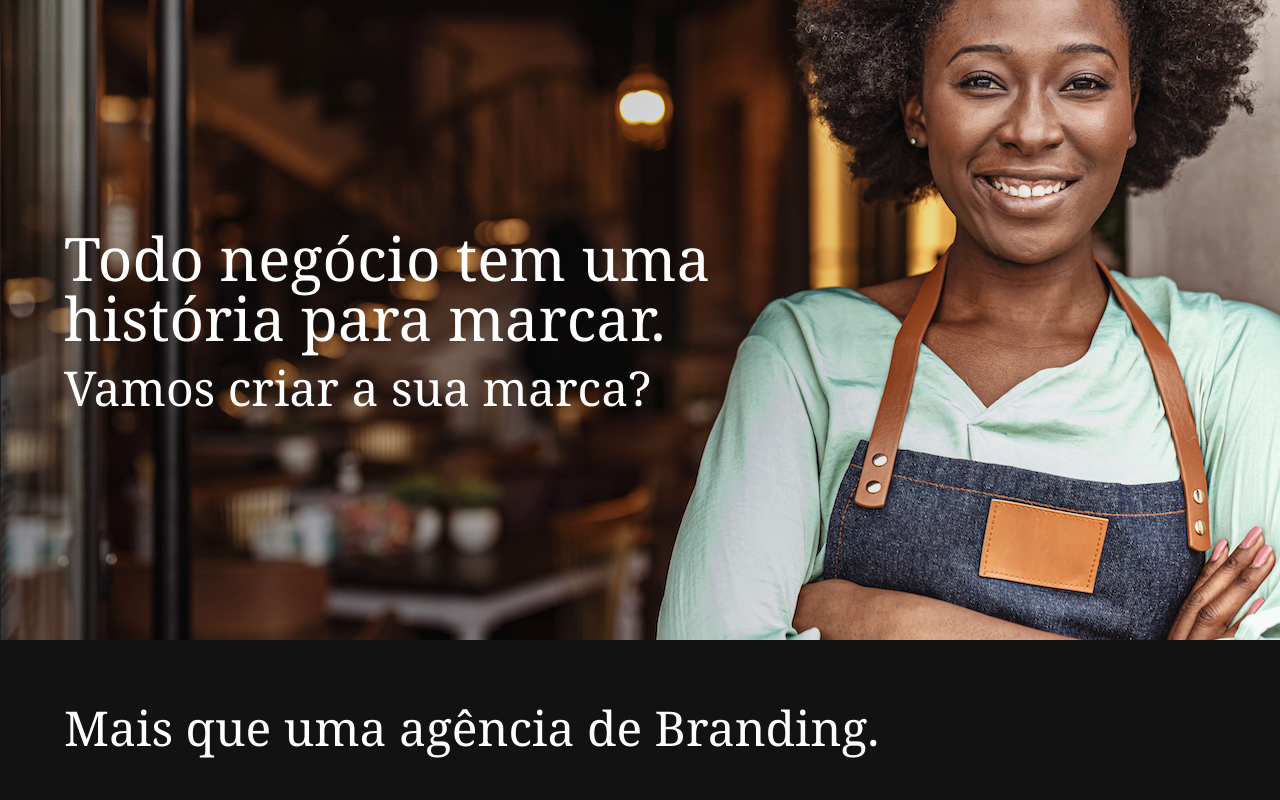
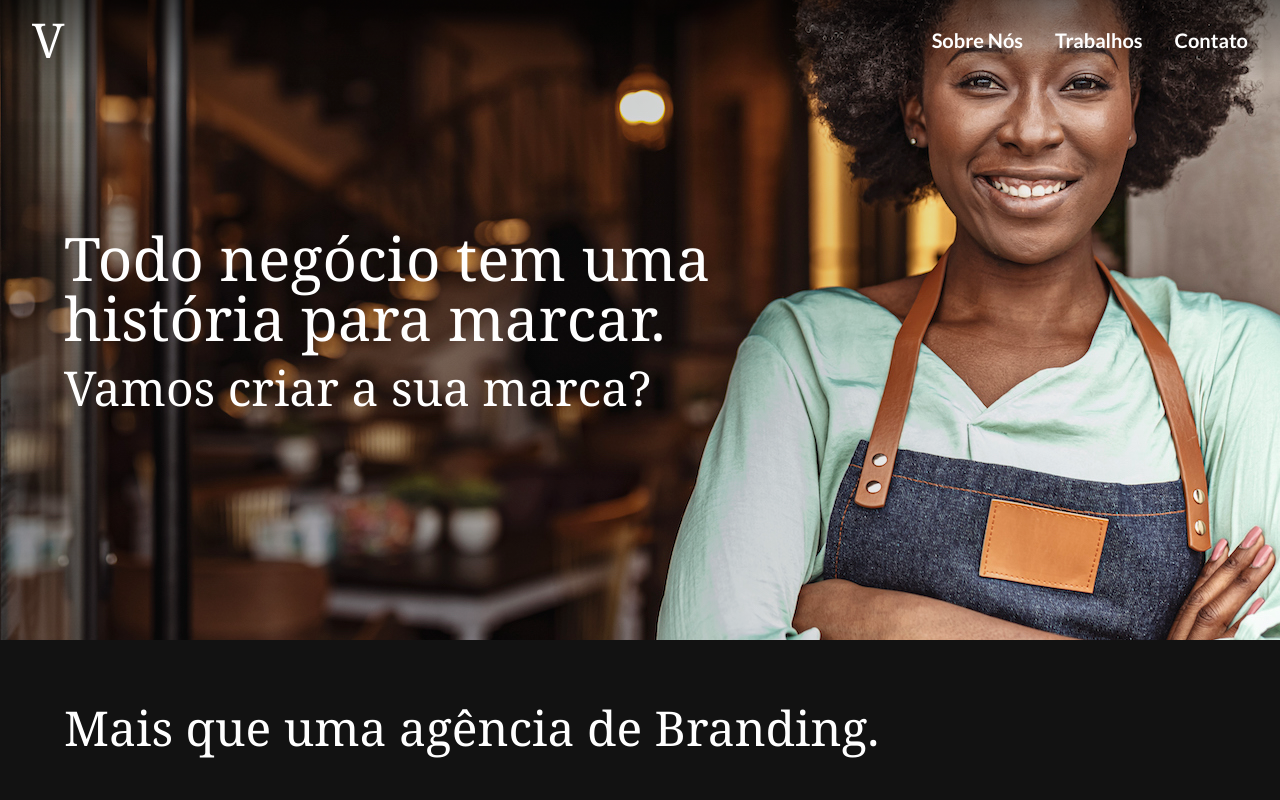
Before and after one commit to guilherssousa/villa-studio, a Preact app: page / in a window 1280 px wide. Shown: the top 800 px of the page. Built offline with nearby package versions, Linux system fonts and the light colour scheme; a web font is replaced by a local one.

Commit message:
Add navbar

```diff
--- a/src/app.tsx
+++ b/src/app.tsx
@@ -1,9 +1,11 @@
+import Navbar from "./components/navbar";
 import Hero from "./components/hero";
 import AboutUs from "./components/about-us";
 
 export function App() {
   return (
-    <div className="min-h-screen bg-villa antialised">
+    <div className="min-h-screen bg-villa antialised scroll-smooth">
+      <Navbar />
       <Hero />
       <AboutUs />
     </div>
--- a/src/components/about-us.tsx
+++ b/src/components/about-us.tsx
@@ -2,7 +2,10 @@ import { FunctionalComponent } from "preact";
 
 const AboutUs: FunctionalComponent = () => {
   return (
-    <section className="max-w-screen-xl mx-auto min-h-screen text-white p-16">
+    <section
+      className="max-w-screen-xl mx-auto min-h-screen text-white p-16"
+      id="sobre-nos"
+    >
       <h2 className="text-4xl md:text-5xl font-serif">
         Mais que uma agência de Branding.
       </h2>
--- /dev/null
+++ b/src/components/navbar.tsx
@@ -0,0 +1,34 @@
+import { FunctionalComponent } from "preact";
+
+const Navbar: FunctionalComponent = () => {
+  return (
+    <div className="fixed top-0 h-20 w-full z-20">
+      <div className="w-full relative h-full text-white">
+        <div className="w-full absolute h-full bg-gradient-to-t opacity-50 to-black from-transparent"></div>
+
+        <div className="max-w-screen-xl mx-auto px-8 relative flex items-center justify-between h-full text-xl">
+          <div className=" font-serif text-4xl md:text-5xl">
+            <a className="cursor-pointer" href="/">
+              V
+            </a>
+          </div>
+          <div className="font-bold">
+            <ul className="flex gap-x-8 cursor-pointer">
+              <li>
+                <a href="#sobre-nos">Sobre Nós</a>
+              </li>
+              <li>
+                <a href="#trabalhos">Trabalhos</a>
+              </li>
+              <li>
+                <a href="#contato">Contato</a>
+              </li>
+            </ul>
+          </div>
+        </div>
+      </div>
+    </div>
+  );
+};
+
+export default Navbar;
```
